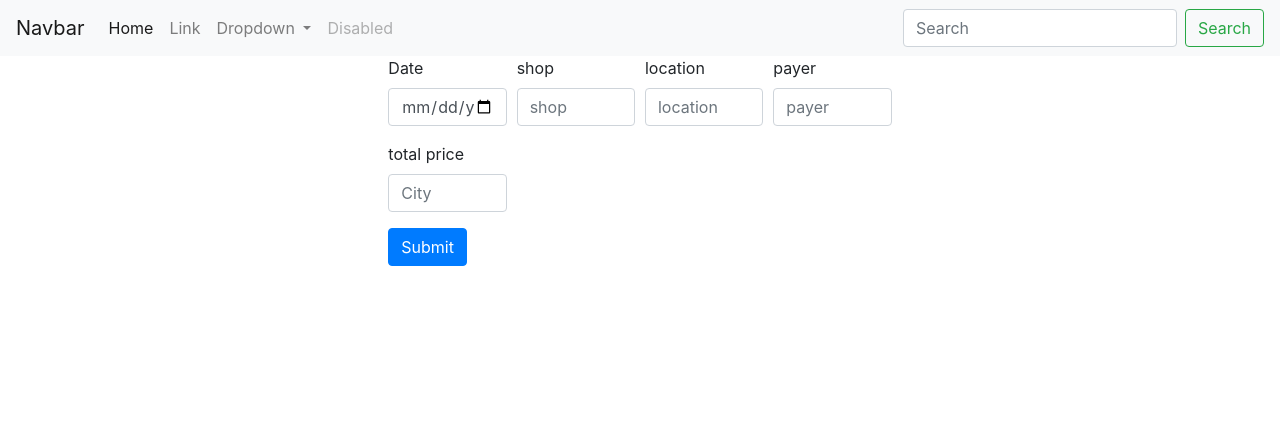
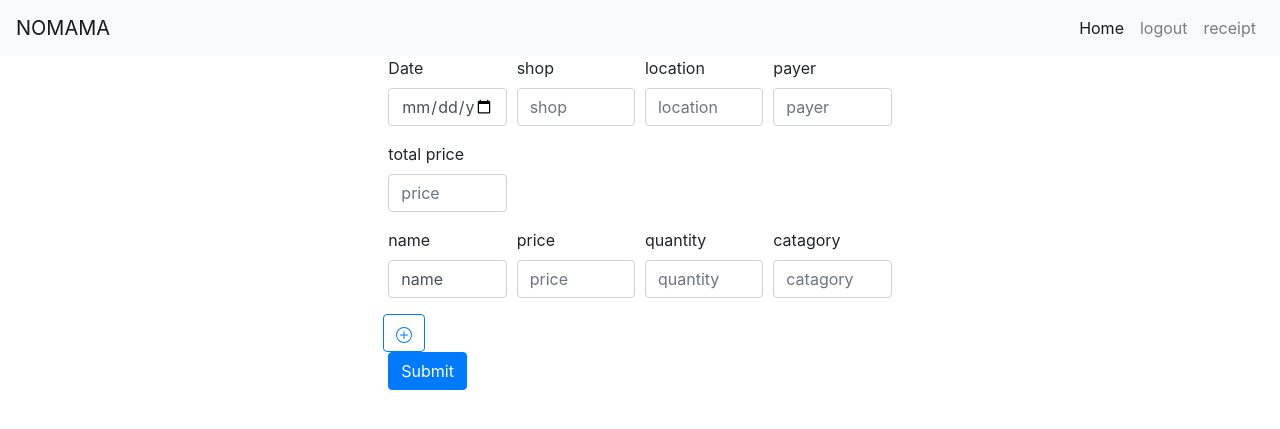
Before and after one commit to dmejdani/nomama, a Flask app: page /receipt in a window 1280 px wide. Shown: the top 429 px of the page. Run offline with Flask 2, Linux system fonts and the light colour scheme; a user stored in the database is signed in.

Commit message:
page design, navbar change according to login

```diff
--- a/app/static/style.css
+++ b/app/static/style.css
@@ -5,3 +5,8 @@ body{
     width: 350px;
     margin: auto;
 }
+
+
+.indexpage{
+    background-color: #ffd95d!important
+}
--- a/app/templates/base.html
+++ b/app/templates/base.html
@@ -12,40 +12,31 @@
 
 <body>
   <nav class="navbar navbar-expand-lg navbar-light bg-light">
-    <a class="navbar-brand" href="#">Navbar</a>
+    <a class="navbar-brand" href="/">NOMAMA</a>
     <button class="navbar-toggler" type="button" data-toggle="collapse" data-target="#navbarSupportedContent"
       aria-controls="navbarSupportedContent" aria-expanded="false" aria-label="Toggle navigation">
       <span class="navbar-toggler-icon"></span>
     </button>
+    <div class="collapse navbar-collapse" id="navbarSupportedContent">
+      <ul class="navbar-nav ml-auto">
+        <li class="nav-item active">
+          <a class="nav-link" href="/">Home <span class="sr-only">(current)</span></a>
+        </li>
 
-    <div class="collapse navbar-collapse" id="navbarSupportedContent">
-      <ul class="navbar-nav mr-auto">
-        <li class="nav-item active">
-          <a class="nav-link" href="#">Home <span class="sr-only">(current)</span></a>
+        {% if session['logged_in'] %}
+        <li class="nav-item">
+          <a class="nav-link" href="/logout">logout</a>
         </li>
         <li class="nav-item">
-          <a class="nav-link" href="#">Link</a>
-        </li>
-        <li class="nav-item dropdown">
-          <a class="nav-link dropdown-toggle" href="#" id="navbarDropdown" role="button" data-toggle="dropdown"
-            aria-haspopup="true" aria-expanded="false">
-            Dropdown
-          </a>
-          <div class="dropdown-menu" aria-labelledby="navbarDropdown">
-            <a class="dropdown-item" href="#">Action</a>
-            <a class="dropdown-item" href="#">Another action</a>
-            <div class="dropdown-divider"></div>
-            <a class="dropdown-item" href="#">Something else here</a>
-          </div>
+          <a class="nav-link" href="/receipt">receipt</a>
+          {% else %}
         </li>
         <li class="nav-item">
-          <a class="nav-link disabled" href="#" tabindex="-1" aria-disabled="true">Disabled</a>
+          <a class="nav-link" href="/login">login</a>
         </li>
+        {% endif %}
+
       </ul>
-      <form class="form-inline my-2 my-lg-0">
-        <input class="form-control mr-sm-2" type="search" placeholder="Search" aria-label="Search">
-        <button class="btn btn-outline-success my-2 my-sm-0" type="submit">Search</button>
-      </form>
     </div>
   </nav>
 
@@ -64,8 +55,12 @@
     {% endblock %}
   </div>
 
-  <script src="https://code.jquery.com/jquery-3.5.1.slim.min.js" integrity="sha384-DfXdz2htPH0lsSSs5nCTpuj/zy4C+OGpamoFVy38MVBnE+IbbVYUew+OrCXaRkfj" crossorigin="anonymous"></script>
-  <script src="https://cdn.jsdelivr.net/npm/bootstrap@4.5.3/dist/js/bootstrap.bundle.min.js" integrity="sha384-ho+j7jyWK8fNQe+A12Hb8AhRq26LrZ/JpcUGGOn+Y7RsweNrtN/tE3MoK7ZeZDyx" crossorigin="anonymous"></script>
+  <script src="https://code.jquery.com/jquery-3.5.1.slim.min.js"
+    integrity="sha384-DfXdz2htPH0lsSSs5nCTpuj/zy4C+OGpamoFVy38MVBnE+IbbVYUew+OrCXaRkfj"
+    crossorigin="anonymous"></script>
+  <script src="https://cdn.jsdelivr.net/npm/bootstrap@4.5.3/dist/js/bootstrap.bundle.min.js"
+    integrity="sha384-ho+j7jyWK8fNQe+A12Hb8AhRq26LrZ/JpcUGGOn+Y7RsweNrtN/tE3MoK7ZeZDyx"
+    crossorigin="anonymous"></script>
 </body>
 
 </html>
--- a/app/templates/receipt.html
+++ b/app/templates/receipt.html
@@ -29,12 +29,51 @@
             <div class="form-row">
                 <div class="col-md-3 mb-3">
                     <label for="totprice">total price</label>
-                    <input type="integer" class="form-control" id="totprice" placeholder="City" required>
+                    <input type="integer" class="form-control" id="totprice" placeholder="price" required>
                 </div>
             </div>
 
+
+            <div class="form-row">
+                <div class="col-md-3 mb-3">
+                    <label for="receiptname">name</label>
+                    <input type="text" class="form-control" id="receiptname" placeholder="name" value="name" required>
+                </div>
+                <div class="col-md-3 mb-3">
+                    <label for="price">price</label>
+                    <input type="float" class="form-control" id="price" placeholder="price" value="{{price if price}}"
+                        required>
+                </div>
+                <div class="col-md-3 mb-3">
+                    <label for="quantity">quantity</label>
+                    <input type="integer" class="form-control" id="quantity" placeholder="quantity"
+                        value="{{quantity if quantity}}" required>
+                </div>
+                <div class="col-md-3 mb-3">
+                    <label for="catagory">catagory</label>
+                    <input type="text" class="form-control" id="catagory" placeholder="catagory"
+                        value="{{catagory if catagory}}" required>
+                </div>
+
+                <button type="button" class="btn btn-outline-primary">
+                    <svg width="1em" height="1em" viewBox="0 0 16 16" class="bi bi-plus-circle" fill="currentColor"
+                        xmlns="http://www.w3.org/2000/svg">
+                        <path fill-rule="evenodd"
+                            d="M8 15A7 7 0 1 0 8 1a7 7 0 0 0 0 14zm0 1A8 8 0 1 0 8 0a8 8 0 0 0 0 16z" />
+                        <path fill-rule="evenodd"
+                            d="M8 4a.5.5 0 0 1 .5.5v3h3a.5.5 0 0 1 0 1h-3v3a.5.5 0 0 1-1 0v-3h-3a.5.5 0 0 1 0-1h3v-3A.5.5 0 0 1 8 4z" />
+                    </svg>
+                </button>
+
+            </div>
             <button class="btn btn-primary" type="submit" value="submit">Submit</button>
         </form>
     </div>
+
+
+
+
+
+
 </div>
 {% endblock %}
```
Also changed, not shown: app/templates/index.html (+9 -3 lines). Lines whose indentation alone changed are shown as unchanged.
